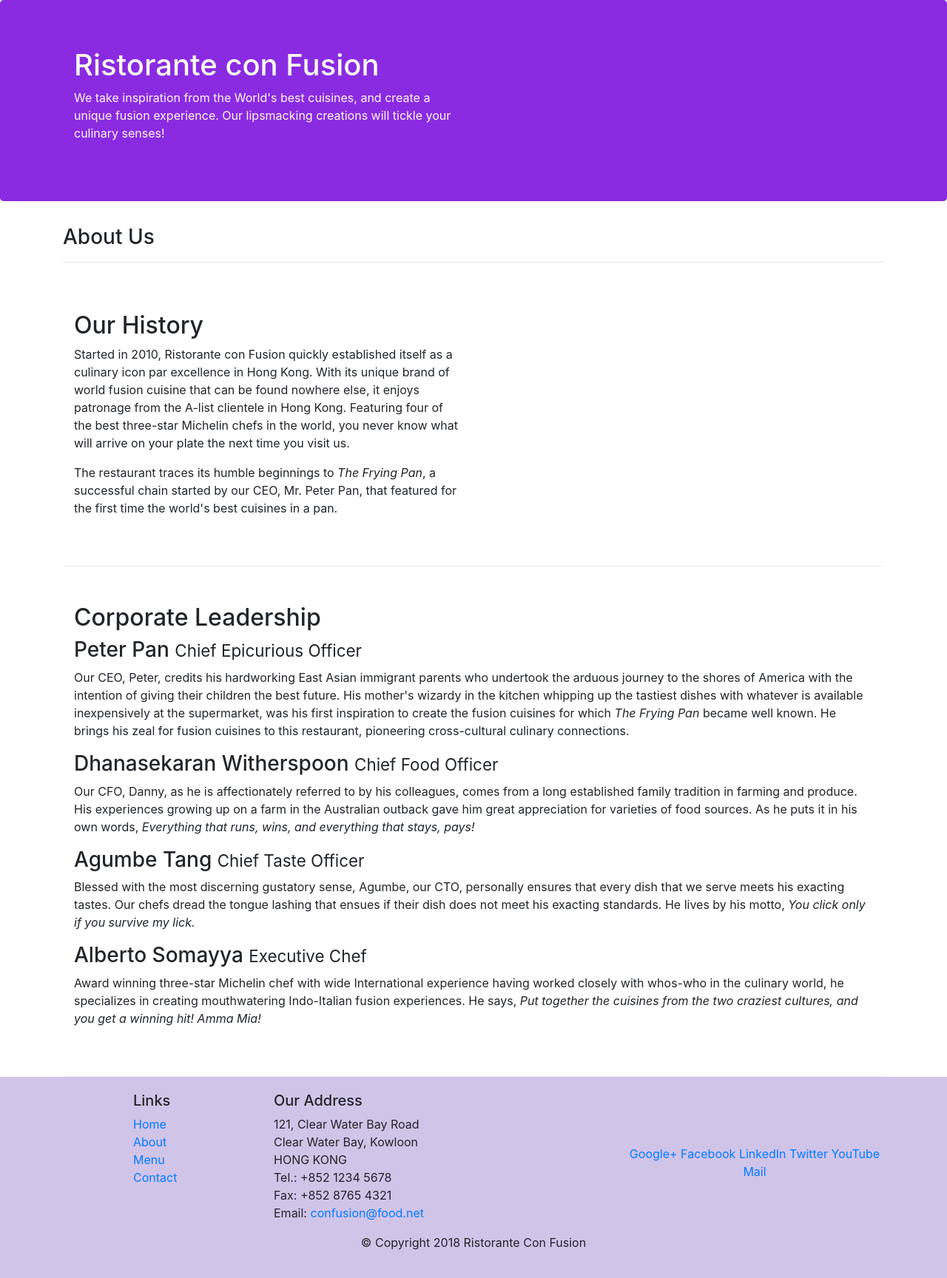
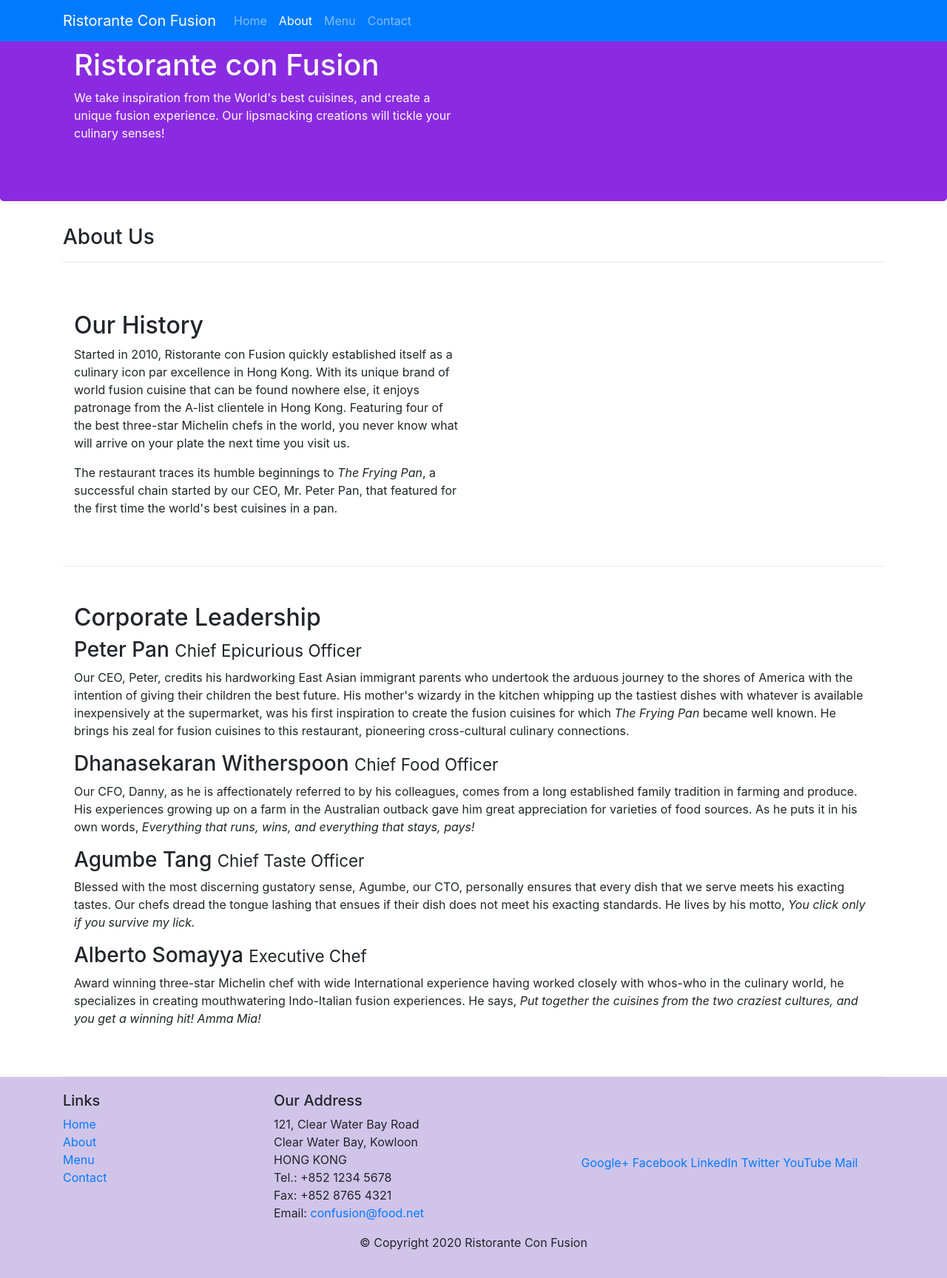
Before and after one commit to ninad-0408/Bootstrap_website, a website: page aboutus.html in a window 1280 px wide. Shown: the whole page at 74% size. Drawn offline with nearby package versions, Linux system fonts and the light colour scheme.

Commit message:
Navigation bar added

```diff
--- a/aboutus.html
+++ b/aboutus.html
@@ -15,13 +15,29 @@
 </head>
 
 <body>
-
+    <nav class="navbar navbar-dark navbar-expand-sm bg-primary fixed-top">
+        <div class="container">
+            <button class="navbar-toggler" type="button" data-toggle="collapse" data-target="#Navbar">
+                <span class="navbar-toggler-icon"></span>
+            </button>
+            <a class="navbar-brand" href="#">Ristorante Con Fusion</a>
+            <div class="collapse navbar-collapse" id="Navbar">
+                <ul class="navbar-nav mr-auto">
+                    <li class="nav-item"><a class="nav-link" href="./index.html">Home</a></li>
+                    <li class="nav-item active"><a class="nav-link" href="./aboutus.html">About</a></li>
+                    <li class="nav-item"><a class="nav-link" href="#">Menu</a></li>
+                    <li class="nav-item"><a class="nav-link" href="#">Contact</a></li>
+                </ul>
+            </div>
+        </div>
+    </nav>
     <header class="jumbotron">
         <div class="container">
             <div class="row row-header">
                 <div class="col-12 col-sm-6">
                     <h1>Ristorante con Fusion</h1>
-                    <p>We take inspiration from the World's best cuisines, and create a unique fusion experience. Our lipsmacking creations will tickle your culinary senses!</p>
+                    <p>We take inspiration from the World's best cuisines, and create a unique fusion experience. Our
+                        lipsmacking creations will tickle your culinary senses!</p>
                 </div>
                 <div class="col-12 col-sm">
                 </div>
@@ -40,8 +56,13 @@
         <div class="row row-content">
             <div class="col-12 col-sm-6">
                 <h2>Our History</h2>
-                <p>Started in 2010, Ristorante con Fusion quickly established itself as a culinary icon par excellence in Hong Kong. With its unique brand of world fusion cuisine that can be found nowhere else, it enjoys patronage from the A-list clientele in Hong Kong.  Featuring four of the best three-star Michelin chefs in the world, you never know what will arrive on your plate the next time you visit us.</p>
-                <p>The restaurant traces its humble beginnings to <em>The Frying Pan</em>, a successful chain started by our CEO, Mr. Peter Pan, that featured for the first time the world's best cuisines in a pan.</p>
+                <p>Started in 2010, Ristorante con Fusion quickly established itself as a culinary icon par excellence
+                    in Hong Kong. With its unique brand of world fusion cuisine that can be found nowhere else, it
+                    enjoys patronage from the A-list clientele in Hong Kong. Featuring four of the best three-star
+                    Michelin chefs in the world, you never know what will arrive on your plate the next time you visit
+                    us.</p>
+                <p>The restaurant traces its humble beginnings to <em>The Frying Pan</em>, a successful chain started by
+                    our CEO, Mr. Peter Pan, that featured for the first time the world's best cuisines in a pan.</p>
             </div>
             <div>
             </div>
@@ -52,13 +73,27 @@
             <div class="col-12">
                 <h2>Corporate Leadership</h2>
                 <h3>Peter Pan <small>Chief Epicurious Officer</small></h3>
-                <p class="d-none d-sm-block">Our CEO, Peter, credits his hardworking East Asian immigrant parents who undertook the arduous journey to the shores of America with the intention of giving their children the best future. His mother's wizardy in the kitchen whipping up the tastiest dishes with whatever is available inexpensively at the supermarket, was his first inspiration to create the fusion cuisines for which <em>The Frying Pan</em> became well known. He brings his zeal for fusion cuisines to this restaurant, pioneering cross-cultural culinary connections.</p>
+                <p class="d-none d-sm-block">Our CEO, Peter, credits his hardworking East Asian immigrant parents who
+                    undertook the arduous journey to the shores of America with the intention of giving their children
+                    the best future. His mother's wizardy in the kitchen whipping up the tastiest dishes with whatever
+                    is available inexpensively at the supermarket, was his first inspiration to create the fusion
+                    cuisines for which <em>The Frying Pan</em> became well known. He brings his zeal for fusion cuisines
+                    to this restaurant, pioneering cross-cultural culinary connections.</p>
                 <h3>Dhanasekaran Witherspoon <small>Chief Food Officer</small></h3>
-                <p class="d-none d-sm-block">Our CFO, Danny, as he is affectionately referred to by his colleagues, comes from a long established family tradition in farming and produce. His experiences growing up on a farm in the Australian outback gave him great appreciation for varieties of food sources. As he puts it in his own words, <em>Everything that runs, wins, and everything that stays, pays!</em></p>
+                <p class="d-none d-sm-block">Our CFO, Danny, as he is affectionately referred to by his colleagues,
+                    comes from a long established family tradition in farming and produce. His experiences growing up on
+                    a farm in the Australian outback gave him great appreciation for varieties of food sources. As he
+                    puts it in his own words, <em>Everything that runs, wins, and everything that stays, pays!</em></p>
                 <h3>Agumbe Tang <small>Chief Taste Officer</small></h3>
-                <p class="d-none d-sm-block">Blessed with the most discerning gustatory sense, Agumbe, our CTO, personally ensures that every dish that we serve meets his exacting tastes. Our chefs dread the tongue lashing that ensues if their dish does not meet his exacting standards. He lives by his motto, <em>You click only if you survive my lick.</em></p>
+                <p class="d-none d-sm-block">Blessed with the most discerning gustatory sense, Agumbe, our CTO,
+                    personally ensures that every dish that we serve meets his exacting tastes. Our chefs dread the
+                    tongue lashing that ensues if their dish does not meet his exacting standards. He lives by his
+                    motto, <em>You click only if you survive my lick.</em></p>
                 <h3>Alberto Somayya <small>Executive Chef</small></h3>
-                <p class="d-none d-sm-block">Award winning three-star Michelin chef with wide International experience having worked closely with whos-who in the culinary world, he specializes in creating mouthwatering Indo-Italian fusion experiences. He says, <em>Put together the cuisines from the two craziest cultures, and you get a winning hit! Amma Mia!</em></p>
+                <p class="d-none d-sm-block">Award winning three-star Michelin chef with wide International experience
+                    having worked closely with whos-who in the culinary world, he specializes in creating mouthwatering
+                    Indo-Italian fusion experiences. He says, <em>Put together the cuisines from the two craziest
+                        cultures, and you get a winning hit! Amma Mia!</em></p>
             </div>
         </div>
 
@@ -67,16 +102,16 @@
     <footer class="footer">
         <div class="container">
             <div class="row">
-                <div class="col-4 offset-1 col-sm-2">
+                <div class="col-4 offset-1 offset-sm-0 col-sm-3">
                     <h5>Links</h5>
                     <ul class="list-unstyled">
-                        <li><a href="#">Home</a></li>
-                        <li><a href="#">About</a></li>
+                        <li><a href="./index.html">Home</a></li>
+                        <li><a href="./aboutus.html">About</a></li>
                         <li><a href="#">Menu</a></li>
                         <li><a href="#">Contact</a></li>
                     </ul>
                 </div>
-                <div class="col-7 col-sm-5">
+                <div class="col-7 col-sm-4">
                     <h5>Our Address</h5>
                     <address>
                         121, Clear Water Bay Road<br>
@@ -87,7 +122,7 @@
                         Email: <a href="mailto:confusion@food.net">confusion@food.net</a>
                     </address>
                 </div>
-                <div class="col-12 col-sm-4 align-self-center">
+                <div class="col-12 align-self-center col-sm-5">
                     <div class="text-center">
                         <a href="http://google.com/+">Google+</a>
                         <a href="http://www.facebook.com/profile.php?id=">Facebook</a>
@@ -100,7 +135,7 @@
             </div>
             <div class="row justify-content-center">
                 <div class="col-auto">
-                    <p>© Copyright 2018 Ristorante Con Fusion</p>
+                    <p>© Copyright 2020 Ristorante Con Fusion</p>
                 </div>
             </div>
         </div>
```
Also changed, not shown: index.html (+20 -5 lines). Lines whose indentation alone changed are shown as unchanged.
